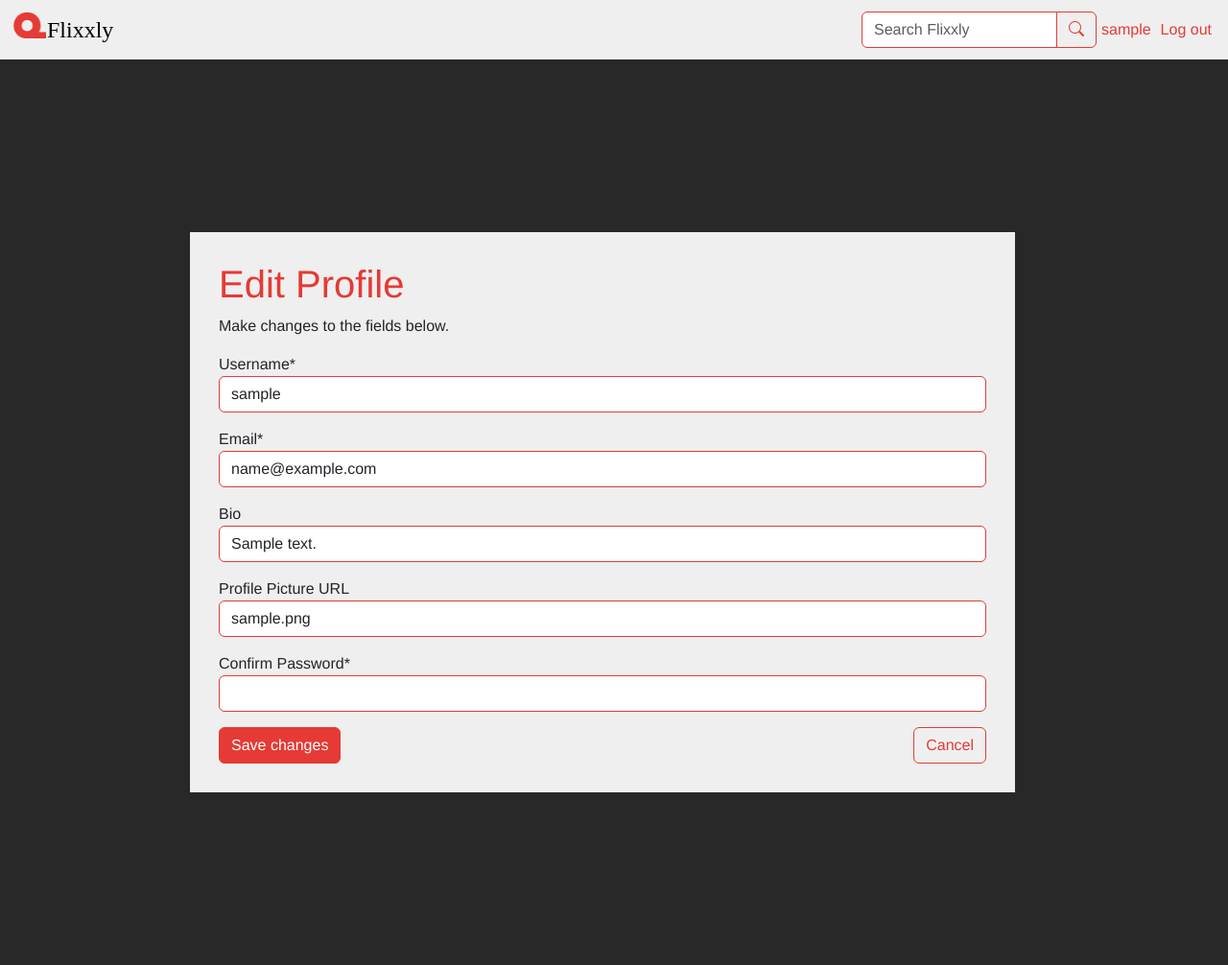
After one commit to user-owang/flixxly, a Flask app: page /edit-user in a window 1280 px wide. The commit adds this page. Shown: the whole page at 96% size. Run offline with Flask 3, Linux system fonts and the light colour scheme; the visitor is signed in with stand-in values (Sample User, id 1); tables that the repository leaves empty hold one stand-in row (values such as "Sample post"); some libraries are stand-ins or nearby versions; some web fonts are replaced.

Commit message:
almost done with user page. finished edit user page.

```diff
--- a/app.py
+++ b/app.py
@@ -1,11 +1,10 @@
 from flask import Flask, render_template, request, flash, redirect, session, g, jsonify
-from flask_debugtoolbar import DebugToolbarExtension
 from sqlalchemy.exc import IntegrityError
 from flask_sqlalchemy import SQLAlchemy
 from secret import READ_TOKEN, SECRET_KEY
 from tmdb import *
 import datetime
-from forms import LoginForm, AddUserForm
+from forms import LoginForm, AddUserForm, EditProfileForm
 from models import db, connect_db,User, Follow, Watchlist, Seenlist, Movie, Person
 
 app = Flask(__name__)
@@ -64,8 +63,10 @@ def db_add_movie(id):
             input = movie_to_add['release_date']
             release = datetime.datetime.strptime(input, '%Y-%m-%d')
             year = int(input[:4])
+            form_date = release.strftime('%b %d, %Y')
             movie.release_date = release
             movie.release_year = year
+            movie.formatted_date = form_date
 
         db.session.add(movie)
         db.session.commit()
@@ -305,6 +306,34 @@ def registration():
 
     return render_template('registration.html', form = form)
 
+@app.route('/edit-user', methods=['GET', 'POST'])
+def edit_user():
+    if g.user:
+        form = EditProfileForm(obj=g.user)
+
+        if form.validate_on_submit():
+            curr_user = User.authenticate(g.user.username, form.confirm_password.data)
+            if curr_user:
+                curr_user.username = form.username.data
+                curr_user.email = form.email.data
+                curr_user.bio = form.bio.data
+                if form.img_url.data:
+                    curr_user.img_url = form.img_url.data
+                else:
+                    curr_user.img_url = 'https://static-00.iconduck.com/assets.00/avatar-default-symbolic-icon-1920x2048-qj0yfpqi.png'
+
+                db.session.commit()
+                flash('Profile updated')
+                return redirect(f'/users/{curr_user.id}')
+            flash('Incorrect Password')
+            return redirect('/edit-user')
+
+        return render_template('edit-profile.html', form=form)
+
+    else:
+        flash('Must be logged in to do that!')
+        return redirect('/login')
+
 @app.route('/login', methods=["GET", "POST"])
 def login():
     form = LoginForm()
@@ -389,7 +418,6 @@ def show_in_theatres():
     movies = response['results']
     return render_template('now-showing-home.html', movies=movies)
 
-
 # user routes
 
 @app.route('/users/<int:id>')
@@ -397,22 +425,15 @@ def show_user(id):
     user = User.query.get_or_404(id)
     return render_template('user.html', user=user)
 
-@app.route('/users/<int:id>/edit')
-def edit_user(id):
-    user = User.query.get_or_404(id)
-    if g.user.id != id:
-        flash('You are not authorized to edit other profiles.')
-        return redirect(f'/users/{g.user.id}')
-    return render_template('edit_user.html', user=user)
-
 # movie routes
 
 @app.route('/movies/<int:id>')
 def show_movie(id):
     movie = movie_fetch(id)
-    adate = movie['release_date']
-    newdate = datetime.datetime.strptime(adate, '%Y-%m-%d').strftime('%b %d, %Y')
-    movie['formatted_date'] = newdate
+    if movie['release_date'] != '':
+        adate = movie['release_date']
+        newdate = datetime.datetime.strptime(adate, '%Y-%m-%d').strftime('%b %d, %Y')
+        movie['formatted_date'] = newdate
     departments = get_crew_dpts(movie)
     return render_template('movie.html', movie=movie, departments=departments)
 
--- a/forms.py
+++ b/forms.py
@@ -1,16 +1,26 @@
 from flask_wtf import FlaskForm
 from wtforms import StringField, PasswordField, TextAreaField
-from wtforms.validators import DataRequired, Email, Length, InputRequired, URL
+from wtforms.validators import DataRequired, Email, Length, InputRequired, URL, Optional
 
 class AddUserForm(FlaskForm):
-  """form for user registration"""
-  username = StringField("Username*", validators=[InputRequired(), Length(max=25, message='Username cannot exceed 25 characters')])
-  password = PasswordField('Password*', validators=[InputRequired(), Length(max=20, min=8)])
-  confirm_password = PasswordField('Confirm Password*', validators=[InputRequired(), Length(max=20, min=8)])
-  email = StringField('Email*', validators=[InputRequired(), Email(message='Please enter a valid email address'), Length(max=50, message='Email cannot exceed 50 characters')])
+    """form for user registration"""
+
+    username = StringField("Username*", validators=[InputRequired(), Length(max=25, message='Username cannot exceed 25 characters')])
+    password = PasswordField('Password*', validators=[InputRequired(), Length(max=20, min=8)])
+    confirm_password = PasswordField('Confirm Password*', validators=[InputRequired(), Length(max=20, min=8)])
+    email = StringField('Email*', validators=[InputRequired(), Email(message='Please enter a valid email address'), Length(max=50, message='Email cannot exceed 50 characters')])
 
 class LoginForm(FlaskForm):
     """Login form."""
 
     username = StringField('Username:', validators=[DataRequired()])
     password = PasswordField('Password:', validators=[Length(max=20)])
+
+class EditProfileForm(FlaskForm):
+    """Edit profile form"""
+
+    username = StringField("Username*", validators=[InputRequired(), Length(max=25, message='Username cannot exceed 25 characters')])
+    email = StringField('Email*', validators=[InputRequired(), Email(message='Please enter a valid email address'), Length(max=50, message='Email cannot exceed 50 characters')])
+    bio = StringField("Bio", validators=[Optional(), Length(max=100, message='Cannot exceed 100 characters')])
+    img_url = StringField('Profile Picture URL', validators=[Optional(), URL(message='Please enter a valid image URL')])
+    confirm_password = PasswordField('Confirm Password*', validators=[InputRequired(), Length(max=20, min=8)])
--- a/models.py
+++ b/models.py
@@ -124,6 +124,7 @@ class Movie(db.Model):
     img_url = db.Column(db.String, nullable=True)
     release_date = db.Column(db.Date, nullable=True)
     release_year = db.Column(db.Integer, nullable=True)
+    formatted_date = db.Column(db.String, nullable=True)
     overview = db.Column(db.String, default='No overview available at this time.')
 
 class Person(db.Model):
--- a/static/css/login-register.css
+++ b/static/css/login-register.css
@@ -9,20 +9,25 @@ html {
   background-color: rgb(40, 40, 40);
 }
 
-.row {
+body {
   background-color: rgb(40, 40, 40);
 }
 
-h1 {
-  color: ;
+.row {
+  background-color: rgb(40, 40, 40);
+  width: 100vw;
 }
 
-input.btn {
+h1 {
+  color: #e53a35;
+}
+
+a.btn {
   border-color: #e53a35;
   color: #e53a35;
 }
 
-input.btn:hover {
+a.btn:hover {
   border-color: #e53a35;
   background-color: #e53a35;
   color: white;
@@ -31,3 +36,20 @@ input.btn:hover {
 a {
   color: #e53a35;
 }
+
+input.btn {
+  border-color: #e53a35;
+  background-color: #e53a35;
+  color: white;
+}
+
+input.btn:hover {
+  border-color: #e53a35;
+  background-color: rgba(0, 0, 0, 0);
+  color: #e53a35;
+}
+
+.button-row {
+  display: flex;
+  justify-content: space-between;
+}
--- a/static/css/style.css
+++ b/static/css/style.css
@@ -86,3 +86,7 @@ form input.form-control:focus {
 .row .container {
   max-width: 1320px;
 }
+
+.alert {
+  background-color: #caebf2;
+}
--- /dev/null
+++ b/templates/edit-profile.html
@@ -0,0 +1,32 @@
+{% extends 'base.html' %} {% block title %}Edit {{g.user.username}} profile{%
+endblock %}{%block styling%}
+<link rel="stylesheet" href="/static/css/login-register.css" />{%endblock%}
+{%block content%}
+<div class="row">
+  <div class="container">
+    <div class="box">
+      <h1>Edit Profile</h1>
+      <p>Make changes to the fields below.</p>
+      <form action="/edit-user" method="POST">
+        {{ form.hidden_tag() }} {% for field in form %} {% if
+        field.widget.input_type != 'hidden' %}
+        <p>{{ field.label }} {{ field(class_="form-control") }}</p>
+        <p>
+          <small>{% for error in field.errors %}{{ error }}{% endfor %}</small>
+        </p>
+        {% endif %} {% endfor %}
+        <div class="button-row">
+          <div>
+            <input type="submit" value="Save changes" class="btn btn-primary" />
+          </div>
+          <div>
+            <a class="btn btn-outline-primary" href="/users/{{g.user.id}}">
+              Cancel
+            </a>
+          </div>
+        </div>
+      </form>
+    </div>
+  </div>
+</div>
+{% endblock %}
```
Also changed, not shown: static/css/user.css (added, +74 -0 lines), static/js/user.js (+24 -0 lines), templates/user.html (+43 -27 lines).
